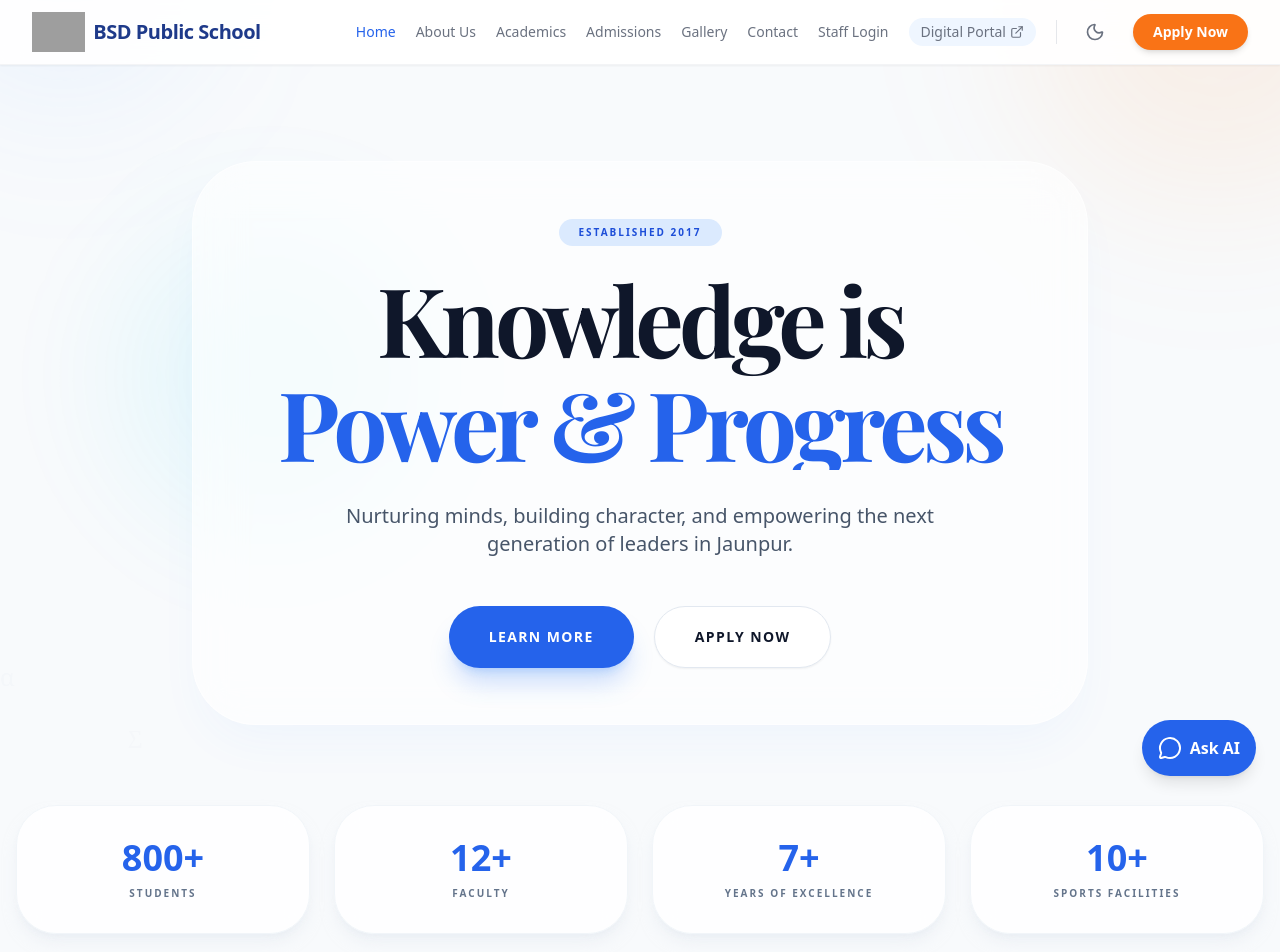
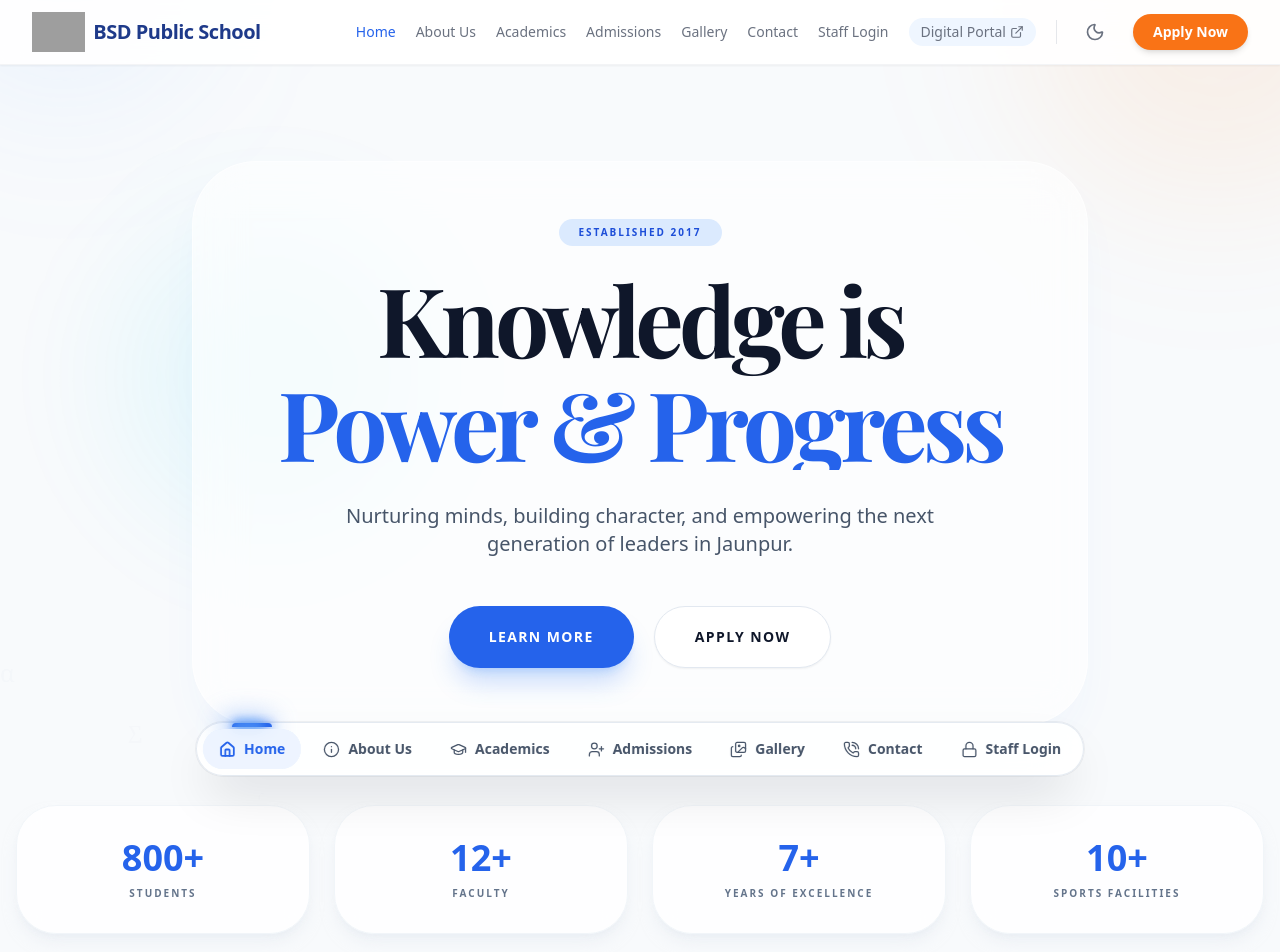
Before and after one commit to taimiyaamjad/bsd-school, a React (Vite) app: page / in a window 1280 px wide. Shown: the top 952 px of the page. Built offline with nearby package versions, Linux system fonts and the light colour scheme; grey boxes are pictures that could not be loaded.

Commit message:
feat(navigation): replace standard nav with tubelight navbar
Integrate a floating tubelight navigation bar for improved UX, remove the legacy chatbot component, and update layout padding to accommodate the new fixed navigation.

```diff
--- a/App.tsx
+++ b/App.tsx
@@ -7,7 +7,6 @@ import Admissions from './pages/Admissions';
 import Contact from './pages/Contact';
 import StaffLogin from './pages/StaffLogin';
 import Gallery from './pages/Gallery';
-import ChatBot from './components/ChatBot';
 import { Page } from './types';
 import { SCHOOL_NAME, DIGITAL_PORTAL_URL, SCHOOL_ADDRESS, SCHOOL_EMAIL, SCHOOL_PHONE } from './constants';
 import { motion, AnimatePresence } from 'framer-motion';
@@ -65,7 +64,7 @@ const App: React.FC = () => {
         toggleTheme={toggleTheme}
       />
 
-      <main className="flex-grow relative">
+      <main className="flex-grow relative pb-28">
         <AnimatePresence mode="wait">
           <motion.div
             key={currentPage}
@@ -117,8 +116,6 @@ const App: React.FC = () => {
           </div>
         </div>
       </footer>
-
-      <ChatBot />
     </div>
   );
 };
--- a/components/Navigation.tsx
+++ b/components/Navigation.tsx
@@ -1,7 +1,17 @@
-import React, { useState } from 'react';
-import { Menu, X, Sun, Moon, ExternalLink } from 'lucide-react';
+import React from 'react';
+import { Sun, Moon, ExternalLink } from 'lucide-react';
 import { NAV_ITEMS, SCHOOL_NAME, SCHOOL_LOGO_URL, DIGITAL_PORTAL_URL } from '../constants';
 import { Page } from '../types';
+import { NavBar, NavItem as TubelightNavItem } from './ui/tubelight-navbar';
+import {
+  Home,
+  Info,
+  GraduationCap,
+  UserPlus,
+  Images,
+  PhoneCall,
+  Lock
+} from 'lucide-react';
 
 interface NavigationProps {
   currentPage: Page;
@@ -11,7 +21,50 @@ interface NavigationProps {
 }
 
 const Navigation: React.FC<NavigationProps> = ({ currentPage, onNavigate, isDarkMode, toggleTheme }) => {
-  const [mobileMenuOpen, setMobileMenuOpen] = useState(false);
+  const tubelightNavItems: TubelightNavItem[] = [
+    {
+      name: 'Home',
+      icon: Home,
+      onClick: () => onNavigate(Page.HOME),
+      active: currentPage === Page.HOME
+    },
+    {
+      name: 'About Us',
+      icon: Info,
+      onClick: () => onNavigate(Page.ABOUT),
+      active: currentPage === Page.ABOUT
+    },
+    {
+      name: 'Academics',
+      icon: GraduationCap,
+      onClick: () => onNavigate(Page.ACADEMICS),
+      active: currentPage === Page.ACADEMICS
+    },
+    {
+      name: 'Admissions',
+      icon: UserPlus,
+      onClick: () => onNavigate(Page.ADMISSIONS),
+      active: currentPage === Page.ADMISSIONS
+    },
+    {
+      name: 'Gallery',
+      icon: Images,
+      onClick: () => onNavigate(Page.GALLERY),
+      active: currentPage === Page.GALLERY
+    },
+    {
+      name: 'Contact',
+      icon: PhoneCall,
+      onClick: () => onNavigate(Page.CONTACT),
+      active: currentPage === Page.CONTACT
+    },
+    {
+      name: 'Staff Login',
+      icon: Lock,
+      onClick: () => onNavigate(Page.STAFF_LOGIN),
+      active: currentPage === Page.STAFF_LOGIN
+    }
+  ];
 
   const handleNavClick = (page: Page | 'PORTAL') => {
     if (page === 'PORTAL') {
@@ -19,10 +72,23 @@ const Navigation: React.FC<NavigationProps> = ({ currentPage, onNavigate, isDark
     } else {
       onNavigate(page);
     }
-    setMobileMenuOpen(false);
+  };
+
+  const getActiveTabName = () => {
+    switch (currentPage) {
+      case Page.HOME: return 'Home';
+      case Page.ABOUT: return 'About Us';
+      case Page.ACADEMICS: return 'Academics';
+      case Page.ADMISSIONS: return 'Admissions';
+      case Page.GALLERY: return 'Gallery';
+      case Page.CONTACT: return 'Contact';
+      case Page.STAFF_LOGIN: return 'Staff Login';
+      default: return 'Home';
+    }
   };
 
   return (
+    <>
       <nav className="sticky top-0 z-40 bg-white/90 dark:bg-slate-900/90 backdrop-blur-md shadow-sm border-b border-gray-100 dark:border-slate-800 transition-colors duration-300">
         <div className="container mx-auto px-4 sm:px-6 lg:px-8">
           <div className="flex justify-between items-center h-16">
@@ -44,7 +110,7 @@ const Navigation: React.FC<NavigationProps> = ({ currentPage, onNavigate, isDark
               <span className="font-bold text-xl text-blue-900 dark:text-white tracking-tight transition-colors">{SCHOOL_NAME}</span>
             </div>
 
-          {/* Desktop Menu */}
+            {/* Desktop Navigation Links */}
             <div className="hidden md:flex items-center space-x-5">
               {NAV_ITEMS.map((item) => (
                 <button
@@ -79,52 +145,34 @@ const Navigation: React.FC<NavigationProps> = ({ currentPage, onNavigate, isDark
               </button>
             </div>
 
-          {/* Mobile Menu Button */}
-          <div className="md:hidden flex items-center gap-4">
+            {/* Mobile Controls (No three lines / hamburger menu button) */}
+            <div className="md:hidden flex items-center gap-3">
               <button
                 onClick={toggleTheme}
                 className="p-2 rounded-full text-gray-500 dark:text-slate-400 hover:bg-gray-100 dark:hover:bg-slate-800 transition-colors"
+                aria-label="Toggle Theme"
               >
                 {isDarkMode ? <Sun size={20} /> : <Moon size={20} />}
               </button>
-            <button
-              onClick={() => setMobileMenuOpen(!mobileMenuOpen)}
-              className="text-gray-500 dark:text-slate-300 hover:text-gray-900 dark:hover:text-white p-1"
-            >
-              {mobileMenuOpen ? <X size={24} /> : <Menu size={24} />}
-            </button>
-          </div>
-        </div>
-      </div>
 
-      {/* Mobile Menu */}
-      {mobileMenuOpen && (
-        <div className="md:hidden bg-white dark:bg-slate-900 border-t border-gray-100 dark:border-slate-800 absolute w-full shadow-2xl">
-          <div className="px-4 pt-4 pb-6 space-y-2">
-            {NAV_ITEMS.map((item) => (
-              <button
-                key={item.label}
-                onClick={() => handleNavClick(item.page as any)}
-                className={`flex w-full items-center justify-between px-4 py-3 rounded-xl text-base font-semibold transition-all ${
-                  currentPage === item.page
-                    ? 'bg-blue-50 dark:bg-blue-900/30 text-blue-700 dark:text-blue-300'
-                    : 'text-gray-600 dark:text-slate-300 hover:bg-gray-50 dark:hover:bg-slate-800'
-                } ${item.label === 'Digital Portal' ? 'border-2 border-blue-100 dark:border-blue-900/50 text-blue-600 dark:text-blue-400' : ''}`}
-              >
-                {item.label}
-                {item.label === 'Digital Portal' && <ExternalLink size={18} />}
-              </button>
-            ))}
               <button
                 onClick={() => handleNavClick(Page.ADMISSIONS)}
-                className="w-full mt-4 px-4 py-4 text-center text-base font-bold text-white bg-orange-500 rounded-xl shadow-lg active:scale-95"
+                className="bg-orange-500 hover:bg-orange-600 text-white text-xs font-bold px-4 py-2 rounded-full transition-all shadow-md active:scale-95"
               >
                 Apply Now
               </button>
             </div>
           </div>
-      )}
+        </div>
       </nav>
+
+      {/* Floating Tubelight Navigation Bar anchored at the bottom */}
+      <NavBar
+        items={tubelightNavItems}
+        variant="floating"
+        activeTab={getActiveTabName()}
+      />
+    </>
   );
 };
 
--- /dev/null
+++ b/components/ui/tubelight-navbar.tsx
@@ -0,0 +1,110 @@
+"use client"
+
+import React, { useEffect, useState } from "react"
+import { motion } from "framer-motion"
+import { LucideIcon } from "lucide-react"
+import { cn } from "@/lib/utils"
+
+export interface NavItem {
+  name: string
+  url?: string
+  icon: LucideIcon
+  onClick?: () => void
+  active?: boolean
+}
+
+export interface NavBarProps {
+  items: NavItem[]
+  className?: string
+  activeTab?: string
+  onTabChange?: (name: string) => void
+  variant?: "floating" | "inline"
+}
+
+export function NavBar({
+  items,
+  className,
+  activeTab: controlledActiveTab,
+  onTabChange,
+  variant = "floating"
+}: NavBarProps) {
+  const [internalActiveTab, setInternalActiveTab] = useState(items[0]?.name || "")
+  const [, setIsMobile] = useState(false)
+
+  const activeTab = controlledActiveTab !== undefined ? controlledActiveTab : internalActiveTab
+
+  useEffect(() => {
+    const handleResize = () => {
+      setIsMobile(window.innerWidth < 768)
+    }
+
+    handleResize()
+    window.addEventListener("resize", handleResize)
+    return () => window.removeEventListener("resize", handleResize)
+  }, [])
+
+  const handleItemClick = (item: NavItem, e: React.MouseEvent<HTMLAnchorElement | HTMLButtonElement>) => {
+    e.preventDefault()
+    if (item.onClick) {
+      item.onClick()
+    }
+    setInternalActiveTab(item.name)
+    if (onTabChange) {
+      onTabChange(item.name)
+    }
+  }
+
+  const containerClasses =
+    variant === "floating"
+      ? cn(
+          "fixed bottom-4 sm:bottom-6 left-1/2 -translate-x-1/2 z-50 max-w-[95vw]",
+          className
+        )
+      : cn("relative z-20", className)
+
+  return (
+    <nav aria-label="Main Navigation" className={containerClasses}>
+      <div className="flex items-center gap-1 sm:gap-1.5 bg-white/90 dark:bg-slate-900/90 border border-slate-200/90 dark:border-slate-800 backdrop-blur-xl p-1.5 rounded-full shadow-2xl shadow-slate-950/15 dark:shadow-black/60 ring-1 ring-slate-900/5 dark:ring-white/10">
+        {items.map((item) => {
+          const Icon = item.icon
+          const isActive = activeTab === item.name || !!item.active
+
+          return (
+            <button
+              key={item.name}
+              type="button"
+              onClick={(e) => handleItemClick(item, e)}
+              className={cn(
+                "relative cursor-pointer text-xs sm:text-sm font-semibold px-2.5 sm:px-4 py-2 sm:py-2.5 rounded-full transition-all duration-200 flex items-center gap-1.5 sm:gap-2",
+                "text-slate-600 dark:text-slate-300 hover:text-blue-600 dark:hover:text-blue-400",
+                isActive && "text-blue-600 dark:text-blue-400 font-bold bg-blue-50/90 dark:bg-blue-950/70"
+              )}
+              aria-current={isActive ? "page" : undefined}
+            >
+              <Icon size={17} className={cn("transition-all duration-200 shrink-0", isActive ? "scale-115 text-blue-600 dark:text-blue-400 stroke-[2.5]" : "stroke-[1.8]")} />
+              <span className="hidden sm:inline whitespace-nowrap">{item.name}</span>
+              {isActive && (
+                <motion.div
+                  layoutId="tubelight-lamp"
+                  className="absolute inset-0 w-full bg-blue-500/10 dark:bg-blue-400/15 rounded-full -z-10"
+                  initial={false}
+                  transition={{
+                    type: "spring",
+                    stiffness: 380,
+                    damping: 32,
+                  }}
+                >
+                  {/* Glowing tubelight filament on the top edge */}
+                  <div className="absolute -top-1.5 left-1/2 -translate-x-1/2 w-8 sm:w-10 h-1 bg-blue-600 dark:bg-blue-400 rounded-t-full shadow-[0_0_10px_rgba(37,99,235,0.9)]">
+                    <div className="absolute w-14 h-6 bg-blue-500/35 rounded-full blur-md -top-2 -left-3" />
+                    <div className="absolute w-8 h-4 bg-blue-400/50 rounded-full blur-sm -top-1" />
+                  </div>
+                </motion.div>
+              )}
+            </button>
+          )
+        })}
+      </div>
+    </nav>
+  )
+}
--- /dev/null
+++ b/index.css
@@ -0,0 +1,46 @@
+@layer base {
+  :root {
+    --background: 210 40% 98%;
+    --foreground: 222.2 84% 4.9%;
+    --card: 0 0% 100%;
+    --card-foreground: 222.2 84% 4.9%;
+    --popover: 0 0% 100%;
+    --popover-foreground: 222.2 84% 4.9%;
+    --primary: 221.2 83.2% 53.3%;
+    --primary-foreground: 210 40% 98%;
+    --secondary: 210 40% 96.1%;
+    --secondary-foreground: 222.2 47.4% 11.2%;
+    --muted: 210 40% 96.1%;
+    --muted-foreground: 215.4 16.3% 46.9%;
+    --accent: 210 40% 96.1%;
+    --accent-foreground: 222.2 47.4% 11.2%;
+    --destructive: 0 84.2% 60.2%;
+    --destructive-foreground: 210 40% 98%;
+    --border: 214.3 31.8% 91.4%;
+    --input: 214.3 31.8% 91.4%;
+    --ring: 221.2 83.2% 53.3%;
+    --radius: 0.5rem;
+  }
+
+  .dark {
+    --background: 222.2 84% 4.9%;
+    --foreground: 210 40% 98%;
+    --card: 222.2 84% 4.9%;
+    --card-foreground: 210 40% 98%;
+    --popover: 222.2 84% 4.9%;
+    --popover-foreground: 210 40% 98%;
+    --primary: 217.2 91.2% 59.8%;
+    --primary-foreground: 222.2 47.4% 11.2%;
+    --secondary: 217.2 32.6% 17.5%;
+    --secondary-foreground: 210 40% 98%;
+    --muted: 217.2 32.6% 17.5%;
+    --muted-foreground: 215 20.2% 65.1%;
+    --accent: 217.2 32.6% 17.5%;
+    --accent-foreground: 210 40% 98%;
+    --destructive: 0 62.8% 30.6%;
+    --destructive-foreground: 210 40% 98%;
+    --border: 217.2 32.6% 17.5%;
+    --input: 217.2 32.6% 17.5%;
+    --ring: 224.3 76.3% 48%;
+  }
+}
--- a/index.html
+++ b/index.html
@@ -16,6 +16,39 @@
         theme: {
           extend: {
             colors: {
+              border: 'hsl(var(--border))',
+              input: 'hsl(var(--input))',
+              ring: 'hsl(var(--ring))',
+              background: 'hsl(var(--background))',
+              foreground: 'hsl(var(--foreground))',
+              primary: {
+                DEFAULT: 'hsl(var(--primary))',
+                foreground: 'hsl(var(--primary-foreground))'
+              },
+              secondary: {
+                DEFAULT: 'hsl(var(--secondary))',
+                foreground: 'hsl(var(--secondary-foreground))'
+              },
+              destructive: {
+                DEFAULT: 'hsl(var(--destructive))',
+                foreground: 'hsl(var(--destructive-foreground))'
+              },
+              muted: {
+                DEFAULT: 'hsl(var(--muted))',
+                foreground: 'hsl(var(--muted-foreground))'
+              },
+              accent: {
+                DEFAULT: 'hsl(var(--accent))',
+                foreground: 'hsl(var(--accent-foreground))'
+              },
+              popover: {
+                DEFAULT: 'hsl(var(--popover))',
+                foreground: 'hsl(var(--popover-foreground))'
+              },
+              card: {
+                DEFAULT: 'hsl(var(--card))',
+                foreground: 'hsl(var(--card-foreground))'
+              },
               brand: {
                 900: '#1e3a8a',
                 800: '#1e40af'
@@ -59,6 +92,7 @@
   }
 }
 </script>
+<link rel="stylesheet" href="/index.css">
 </head>
   <body class="bg-slate-50 dark:bg-slate-950 transition-colors duration-500">
     <div id="root"></div>
--- /dev/null
+++ b/lib/utils.ts
@@ -0,0 +1,6 @@
+import { type ClassValue, clsx } from "clsx";
+import { twMerge } from "tailwind-merge";
+
+export function cn(...inputs: ClassValue[]) {
+  return twMerge(clsx(inputs));
+}
--- a/metadata.json
+++ b/metadata.json
@@ -1,5 +1,6 @@
 {
   "name": "BSD Public School Digital",
   "description": "A modern, high-performance website for BSD Public School featuring AI assistance and smooth interactions.",
-  "requestFramePermissions": []
+  "requestFramePermissions": [],
+  "majorCapabilities": []
 }
```
Also changed, not shown: components/ui/demo.tsx (added, +13 -0 lines), package.json (+6 -4 lines), components.json (added), 1 other file (tests, documents, lock files or other folders). Lines whose indentation alone changed are shown as unchanged.
